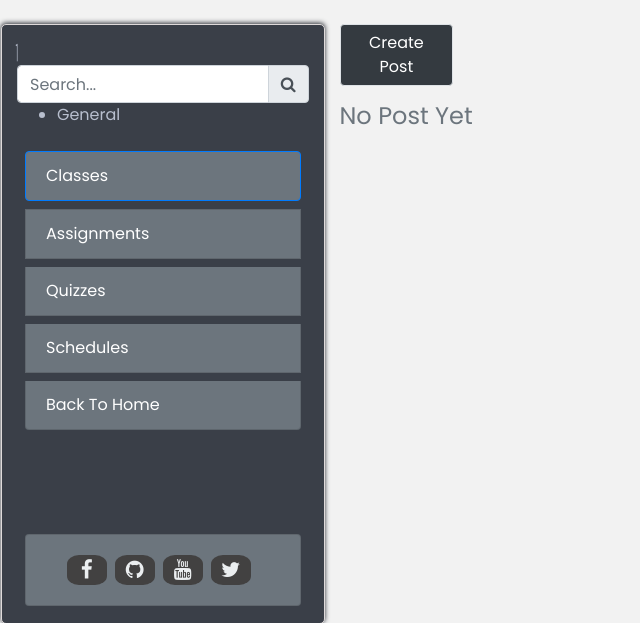
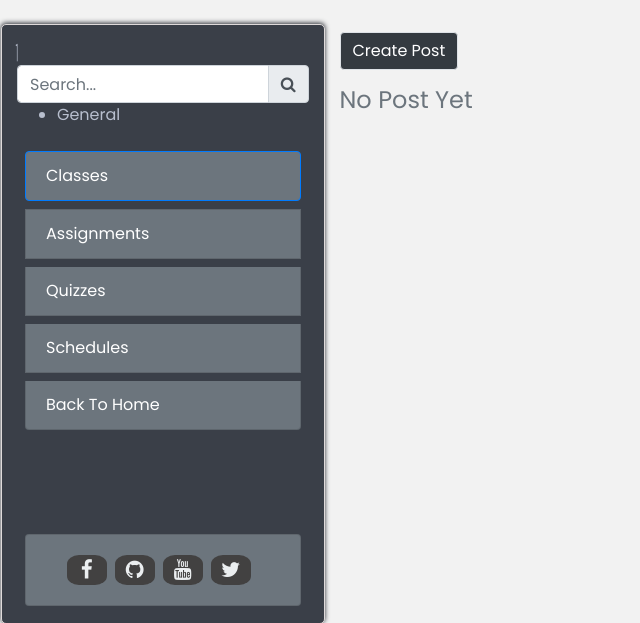
Before and after one commit to wendell1101/Learning-Management-System, a Django app: page / in a window 1280 px wide. Shown: the part 62-685 px from the top of the page, without its empty margins (0-640 px from the left). Run offline with Django 3.2, Linux system fonts and the light colour scheme; the visitor is signed in with stand-in values (Sample User, id 1); data that the repository does not hold is empty; some libraries are stand-ins or nearby versions.

Commit message:
fix create post button

```diff
--- a/PUP_LMS/settings.py
+++ b/PUP_LMS/settings.py
@@ -24,10 +24,10 @@ BASE_DIR = os.path.dirname(os.path.dirname(os.path.abspath(__file__)))
 SECRET_KEY = '5o(7c&&qq%sh1h!5s%$vcyy#ct^2@=st#2n#sff+#&doa!e-v^'
 
 # SECURITY WARNING: don't run with debug turned on in production!
-DEBUG = False
+DEBUG = True
 
 
-ALLOWED_HOSTS = ['future-academy.herokuapp.com',]
+# ALLOWED_HOSTS = ['future-academy.herokuapp.com',]
 
 
 # Application definition
--- a/system/templates/system/index.html
+++ b/system/templates/system/index.html
@@ -16,12 +16,7 @@
     </div>
     <div class="col-md-8 ">
       <div class="row">
-        <div class="col-2">
-          <a href="{% url 'create-post' %}" class="btn btn-dark text-white mb-3 border">
-            Create Post
-          </a>
-        </div>
-        <div class="col">
+        <div class="col mt-2">
           {% if messages%}
             {%for message in messages%}
                 {%if message.tags == 'error'%}
@@ -32,7 +27,13 @@
             {%endfor%}
           {%endif%}
         </div>
-
+      </div>
+      <div class="row">
+        <div class="col">
+          <a href="{% url 'create-post' %}" class="btn btn-dark text-white mb-3 border">
+            Create Post
+          </a>
+        </div>
       </div>
 
 
```
Lines whose indentation alone changed are shown as unchanged.
